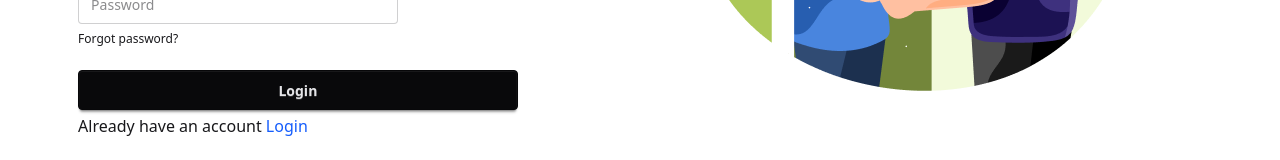
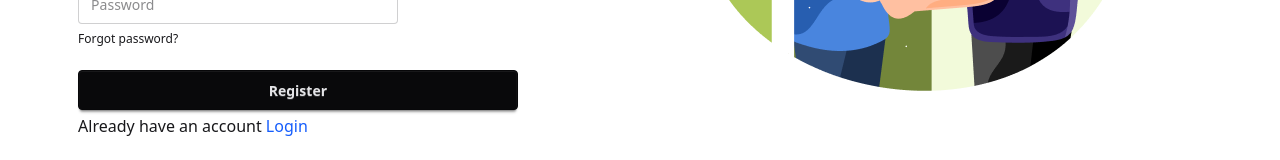
Before and after one commit to Abul-kalam800/zap-shift-Delivery-Final-client, a React (Vite) app: page /register in a window 1280 px wide. Shown: the part 436-596 px from the top of the page. Built offline with nearby package versions, Linux system fonts and the light colour scheme; no server answers.

Commit message:
aded login  register and firebase

```diff
--- a/package.json
+++ b/package.json
@@ -12,6 +12,7 @@
   "dependencies": {
     "@tailwindcss/vite": "^4.1.10",
     "daisyui": "^5.0.43",
+    "firebase": "^11.9.1",
     "react": "^19.1.0",
     "react-dom": "^19.1.0",
     "react-hook-form": "^7.58.1",
--- /dev/null
+++ b/src/Contex/AuthContex.jsx
@@ -0,0 +1,3 @@
+import { createContext } from "react";
+
+export const AuthContex = createContext()
--- /dev/null
+++ b/src/Contex/AuthProvider.jsx
@@ -0,0 +1,47 @@
+import React, { useEffect, useState } from "react";
+import { AuthContex } from "./AuthContex";
+import {
+  createUserWithEmailAndPassword,
+  onAuthStateChanged,
+  signInWithEmailAndPassword,
+  signOut,
+} from "firebase/auth";
+import { auth } from "../firebase/FirebaseConfig";
+
+const AuthProvider = ({ children }) => {
+  const [loading, setLoading] = useState(true);
+  const [user, setUser] = useState(null);
+  const creatUser = (email, password) => {
+    return createUserWithEmailAndPassword(auth, email, password);
+  };
+  const signIn = (email, password) => {
+    return signInWithEmailAndPassword(auth, email, password);
+  };
+  const logOut = () => {
+    return signOut(auth);
+  };
+
+  const userInfo = {
+    creatUser,
+    signIn,
+    user,
+    setUser,
+    loading,
+    setLoading,
+    logOut,
+  };
+
+  useEffect(() => {
+    const unsubcrib = onAuthStateChanged(auth, (currentUser) => {
+      setUser(currentUser);
+      setLoading(false);
+    });
+    return () => {
+      unsubcrib();
+    };
+  }, []);
+  console.log(user);
+  return <AuthContex value={userInfo}>{children}</AuthContex>;
+};
+
+export default AuthProvider;
--- a/src/Layouts/RootLayouts.jsx
+++ b/src/Layouts/RootLayouts.jsx
@@ -1,10 +1,12 @@
 
-import React from 'react';
+import React, { use } from 'react';
 import Navbar from '../shared/Navbar/Navbar';
 import Footer from '../shared/footer/Footer';
 import { Outlet } from 'react-router';
+import { AuthContex } from '../Contex/AuthContex';
 
 const RootLayouts = () => {
+
     return (
         <div className='max-w-7xl mx-auto'>
           <Navbar></Navbar>
--- a/src/Pages/Register/Register.jsx
+++ b/src/Pages/Register/Register.jsx
@@ -2,10 +2,23 @@ import React from "react";
 import authImg from "../../assets/authImage.png";
 import { Link } from "react-router";
 import { useForm } from "react-hook-form";
+import useAuth from "../../hook/useAuth";
 const Register = () => {
-  const { register, handleSubmit,formState:{errors} } = useForm();
+  const {
+    register,
+    handleSubmit,
+    formState: { errors },
+  } = useForm();
+  const { creatUser } = useAuth();
+
   const onSubmit = (data) => {
-    console.log(data);
+    creatUser(data.email, data.password)
+      .then((result) => {
+        console.log(result.user);
+      })
+      .catch((error) => {
+        console.log(error);
+      });
   };
   return (
     <div className="p-5 flex justify-around items-center">
@@ -19,15 +32,16 @@ const Register = () => {
               type="text"
               className="input"
               placeholder="Name"
-              {...register("name",{'required':true,'minLength':6})}
-
+              {...register("name", { required: true, minLength: 6 })}
             />
-            {
-                errors.name?.type==="required" &&<p  className="text-red-600">name requird</p>
-            }
-            {
-                errors.name?.type=== "minLength"&& <span  className="text-red-500">Namw minmum 6 charactors or longer</span>
-            }
+            {errors.name?.type === "required" && (
+              <p className="text-red-600">name requird</p>
+            )}
+            {errors.name?.type === "minLength" && (
+              <span className="text-red-500">
+                Namw minmum 6 charactors or longer
+              </span>
+            )}
             <label className="label">Email</label>
             <input
               type="email"
@@ -45,7 +59,7 @@ const Register = () => {
             <div>
               <a className="link link-hover">Forgot password?</a>
             </div>
-            <button className="btn btn-neutral mt-4 w-full">Login</button>
+            <button className="btn btn-neutral mt-4 w-full">Register</button>
           </fieldset>
         </form>
         <p>
--- a/src/Pages/brand/BrandSection.jsx
+++ b/src/Pages/brand/BrandSection.jsx
@@ -19,7 +19,6 @@ const BrandSection = () => {
           <Swiper
             modules={[Autoplay]}
             slidesPerView={1}
-            loop={true}
             speed={50} // Adjust speed for smoother scroll
             autoplay={{
               delay: 0,
--- a/src/componets/Logo.jsx
+++ b/src/componets/Logo.jsx
@@ -1,19 +1,15 @@
-import React from 'react';
-import logo from '../assets/logo.png'
-import { Link } from 'react-router';
+import React from "react";
+import logo from "../assets/logo.png";
+import { Link, NavLink } from "react-router";
 const Logo = () => {
-    return (
-        <>
-        <Link to='/'>
-           <div className='flex items-center'>
-            <img className='mb-4' src={logo} alt="" />
-            <h2 className='font-bold text-2xl -ml-4 font-family'>Profast</h2>
-
-        </div>
-        </Link>
-        </>
-
-    );
+  return (
+    <div className="">
+      <NavLink to="/" className="flex items-center">
+        <img className="mb-4" src={logo} alt="" />
+        <h2 className="font-bold text-2xl -ml-4 font-family">Profast</h2>
+      </NavLink>
+    </div>
+  );
 };
 
 export default Logo;
--- /dev/null
+++ b/src/firebase/FirebaseConfig.js
@@ -0,0 +1,18 @@
+// Import the functions you need from the SDKs you need
+import { initializeApp } from "firebase/app";
+import { getAuth } from "firebase/auth";
+
+// Your web app's Firebase configuration
+const firebaseConfig = {
+apiKey: import.meta.env.VITE_apiKey,
+authDomain: import.meta.env.VITE_authDomain,
+projectId: import.meta.env.VITE_projectId,
+storageBucket: import.meta.env.VITE_storageBucket,
+messagingSenderId: import.meta.env.VITE_messagingSenderId,
+appId: import.meta.env.VITE_appId
+};
+
+// Initialize Firebase
+export const app = initializeApp(firebaseConfig);
+// Initialize Firebase Authentication and get a reference to the service
+export const auth = getAuth(app);
--- /dev/null
+++ b/src/hook/useAuth.jsx
@@ -0,0 +1,10 @@
+import React, { use } from 'react';
+import { AuthContex } from '../Contex/AuthContex';
+
+const useAuth = () => {
+    const authInfo = use(AuthContex)
+    return authInfo;
+
+};
+
+export default useAuth;
--- a/src/shared/Navbar/Navbar.jsx
+++ b/src/shared/Navbar/Navbar.jsx
@@ -1,8 +1,10 @@
 import React from "react";
 import { Link, NavLink } from "react-router";
 import Logo from "../../componets/Logo";
+import useAuth from "../../hook/useAuth";
 
 const Navbar = () => {
+  const {user,logOut} =useAuth()
   const navlinks = (
     <>
       <li>
@@ -25,6 +27,16 @@ const Navbar = () => {
       </li>
     </>
   );
+  const handleLogout =()=>{
+
+    logOut()
+    .then(()=>{
+      console.log("signOut successfully")
+    })
+    .catch(error=>{
+      console.log(error)
+    })
+  }
   return (
     <div className="navbar shadow-sm">
       <div className="navbar-start">
@@ -53,16 +65,19 @@ const Navbar = () => {
             {navlinks}
           </ul>
         </div>
-        <a className="btn btn-ghost text-xl">
+
             <Logo></Logo>
-        </a>
+
       </div>
       <div className="navbar-center hidden lg:flex">
         <ul className="menu menu-horizontal px-1">{navlinks}</ul>
       </div>
       <div className="navbar-end">
-        <Link to='/login' className="btn bg-green-500">Sign up</Link>
-        <Link to='' className="btn border-2">Be a Rider</Link>
+        {
+          user? <button onClick={handleLogout}>Log Out</button>:<> <Link to='/login' className="btn bg-green-500">Sign up</Link>
+        <Link to='' className="btn border-2">Be a Rider</Link></>
+        }
+
       </div>
     </div>
   );
```
Also changed, not shown: src/main.jsx (+5 -2 lines), 1 other file (tests, documents, lock files or other folders).
